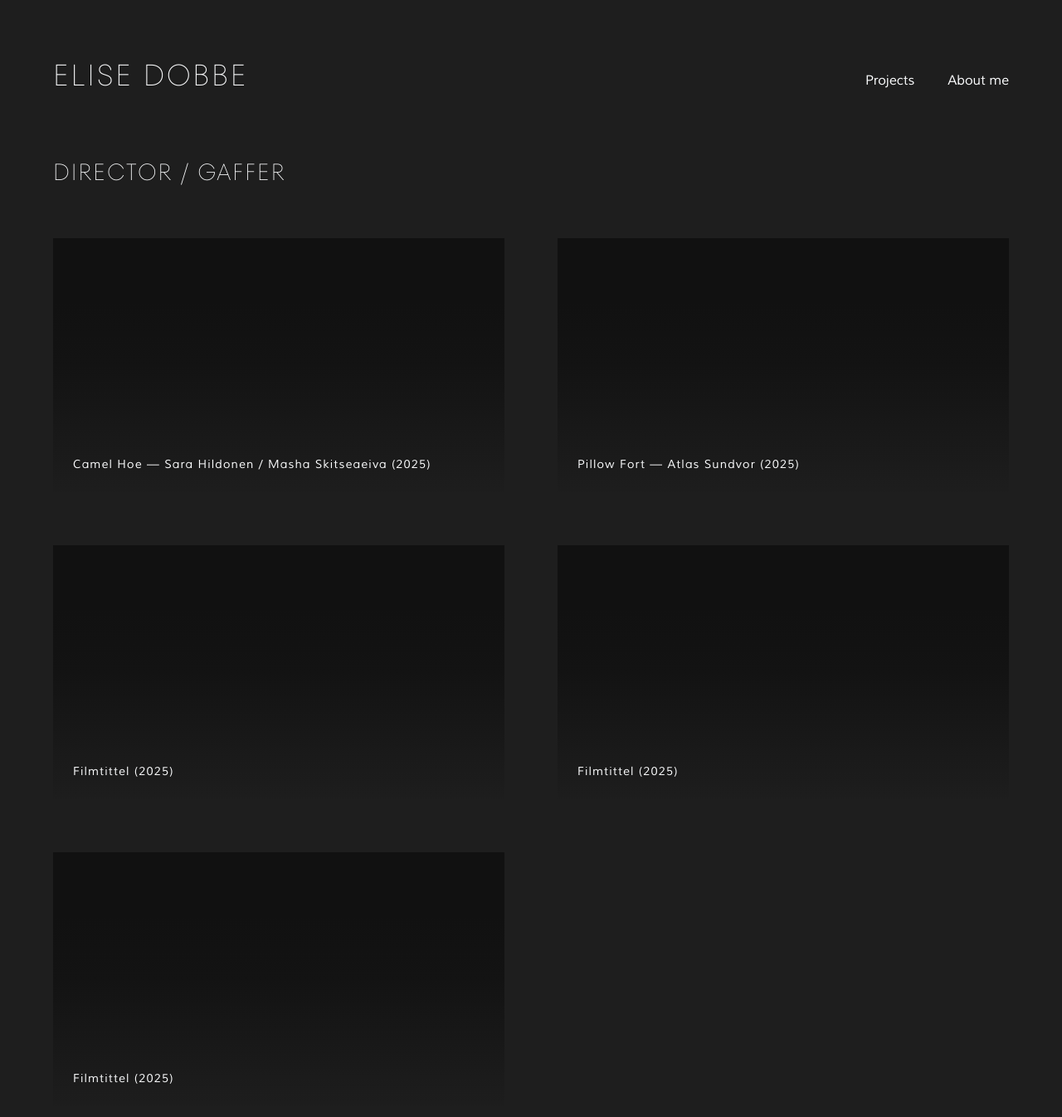
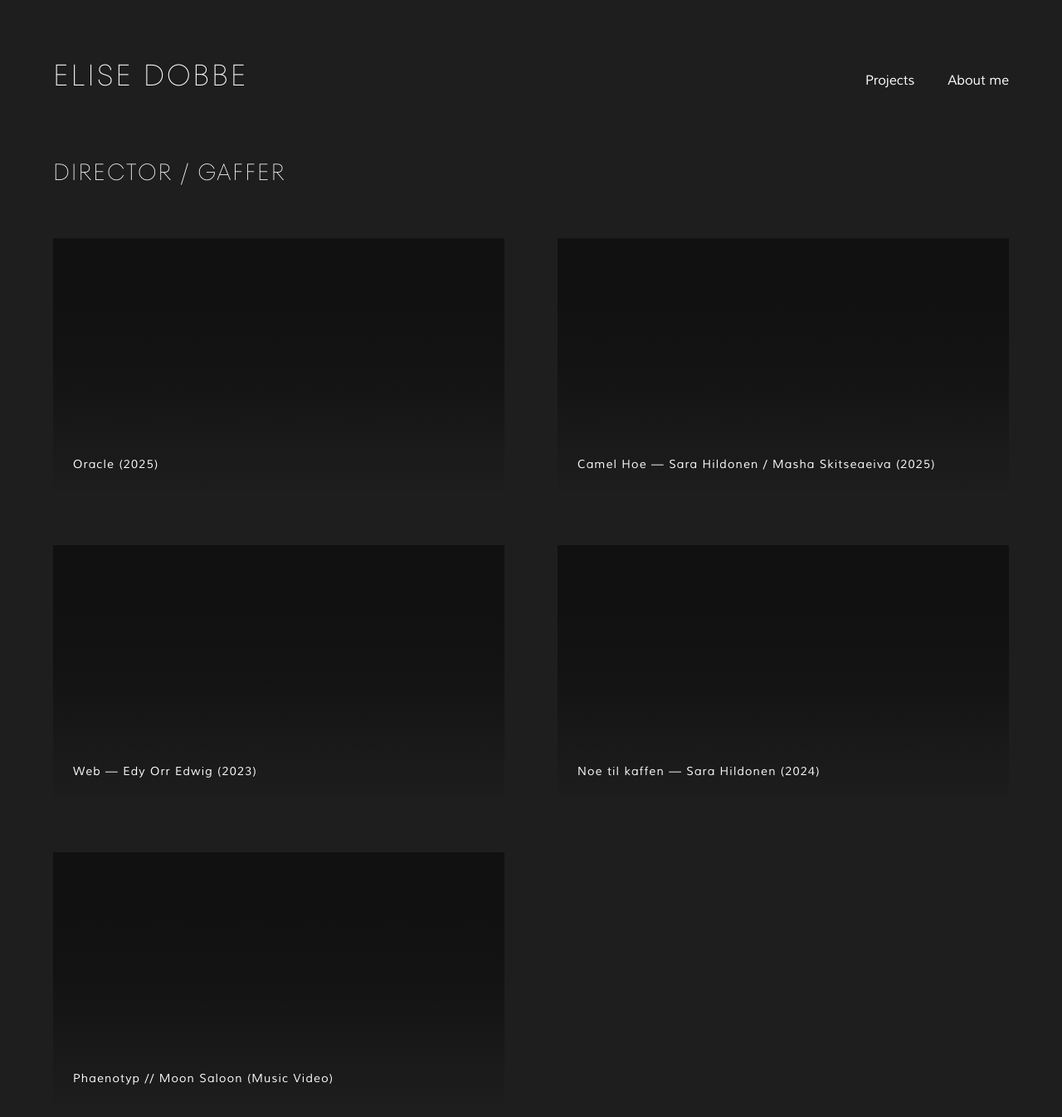
Before and after one commit to elisedobbe/portfolio, an MkDocs documentation site: the page built from docs/projects.md, in a window 1280 px wide and 1400 px high. Shown: the top 1346 px of the window at 83% size. Built offline with MkDocs 1.6.1 and Material for MkDocs 9.7.7, drawn with Linux system fonts in a browser that asks for light colours; some of the changed text lies outside the part shown.

Commit message:
Update projects.md

```diff
--- a/docs/projects.md
+++ b/docs/projects.md
@@ -2,10 +2,27 @@
 
 <div class="project-grid">
 
+  <a class="project-card" href="oracle/">
+    <div class="project-card__video">
+      <iframe
+        data-src="https://drive.google.com/file/d/1U0nDwRXajUllmOyMOHaIpfCS4E7_QOwi/preview"
+        allow="autoplay; encrypted-media"
+        allowfullscreen>
+      </iframe>
+    </div>
+    <div class="project-card__overlay"></div>
+    <div class="project-card__play">
+      <svg viewBox="0 0 24 24"><polygon points="5,3 19,12 5,21"/></svg>
+    </div>
+    <div class="project-card__info">
+      <p class="project-card__meta">Oracle (2025)</p>
+    </div>
+  </a>
+
   <a class="project-card" href="camel-hoe/">
     <div class="project-card__video">
       <iframe
-        data-src="[https://www.youtube.com/embed/YOUTUBE_ID_1?autoplay=1&mute=1&controls=0&loop=1&playlist=YOUTUBE_ID_1&modestbranding=1](https://www.youtube.com/watch?v=eyabwMCRvYk)"
+        data-src="https://www.youtube.com/embed/eyabwMCRvYk?autoplay=1&mute=1&controls=0&loop=1&playlist=eyabwMCRvYk&modestbranding=1"
         allow="autoplay; encrypted-media"
         allowfullscreen>
       </iframe>
@@ -19,10 +36,10 @@
     </div>
   </a>
 
-  <a class="project-card" href="pillow-fort/">
+  <a class="project-card" href="web/">
     <div class="project-card__video">
       <iframe
-        data-src="https://www.youtube.com/embed/YOUTUBE_ID_2?autoplay=1&mute=1&controls=0&loop=1&playlist=YOUTUBE_ID_2&modestbranding=1"
+        data-src="https://www.youtube.com/embed/TwKqE8Oni9Q?autoplay=1&mute=1&controls=0&loop=1&playlist=TwKqE8Oni9Q&modestbranding=1"
         allow="autoplay; encrypted-media"
         allowfullscreen>
       </iframe>
@@ -32,14 +49,14 @@
       <svg viewBox="0 0 24 24"><polygon points="5,3 19,12 5,21"/></svg>
     </div>
     <div class="project-card__info">
-      <p class="project-card__meta">Pillow Fort — Atlas Sundvor (2025)</p>
+      <p class="project-card__meta">Web — Edy Orr Edwig (2023)</p>
     </div>
   </a>
 
-  <a class="project-card" href="film-3/">
+  <a class="project-card" href="noe-til-kaffen/">
     <div class="project-card__video">
       <iframe
-        data-src="https://www.youtube.com/embed/YOUTUBE_ID_3?autoplay=1&mute=1&controls=0&loop=1&playlist=YOUTUBE_ID_3&modestbranding=1"
+        data-src="https://www.youtube.com/embed/GBwhTfMuHWo?autoplay=1&mute=1&controls=0&loop=1&playlist=GBwhTfMuHWo&modestbranding=1"
         allow="autoplay; encrypted-media"
         allowfullscreen>
       </iframe>
@@ -49,14 +66,14 @@
       <svg viewBox="0 0 24 24"><polygon points="5,3 19,12 5,21"/></svg>
     </div>
     <div class="project-card__info">
-      <p class="project-card__meta">Filmtittel (2025)</p>
+      <p class="project-card__meta">Noe til kaffen — Sara Hildonen (2024)</p>
     </div>
   </a>
 
-  <a class="project-card" href="film-4/">
+  <a class="project-card" href="phaenotyp/">
     <div class="project-card__video">
       <iframe
-        data-src="https://www.youtube.com/embed/YOUTUBE_ID_4?autoplay=1&mute=1&controls=0&loop=1&playlist=YOUTUBE_ID_4&modestbranding=1"
+        data-src="https://www.youtube.com/embed/erxkNA9QGq0?autoplay=1&mute=1&controls=0&loop=1&playlist=erxkNA9QGq0&modestbranding=1"
         allow="autoplay; encrypted-media"
         allowfullscreen>
       </iframe>
@@ -66,24 +83,7 @@
       <svg viewBox="0 0 24 24"><polygon points="5,3 19,12 5,21"/></svg>
     </div>
     <div class="project-card__info">
-      <p class="project-card__meta">Filmtittel (2025)</p>
-    </div>
-  </a>
-
-  <a class="project-card" href="film-5/">
-    <div class="project-card__video">
-      <iframe
-        data-src="https://www.youtube.com/embed/YOUTUBE_ID_5?autoplay=1&mute=1&controls=0&loop=1&playlist=YOUTUBE_ID_5&modestbranding=1"
-        allow="autoplay; encrypted-media"
-        allowfullscreen>
-      </iframe>
-    </div>
-    <div class="project-card__overlay"></div>
-    <div class="project-card__play">
-      <svg viewBox="0 0 24 24"><polygon points="5,3 19,12 5,21"/></svg>
-    </div>
-    <div class="project-card__info">
-      <p class="project-card__meta">Filmtittel (2025)</p>
+      <p class="project-card__meta">Phaenotyp // Moon Saloon (Music Video)</p>
     </div>
   </a>
 
@@ -98,37 +98,23 @@
 
 <div class="project-grid">
 
-  <a class="project-card" href="other-1/">
+  <a class="project-card" href="ashes/" target="_blank">
     <div class="project-card__video">
-      <iframe
-        data-src="https://www.youtube.com/embed/YOUTUBE_ID_6?autoplay=1&mute=1&controls=0&loop=1&playlist=YOUTUBE_ID_6&modestbranding=1"
-        allow="autoplay; encrypted-media"
-        allowfullscreen>
-      </iframe>
+      <div style="background: #222; width: 100%; height: 100%; display: flex; align-items: center; justify-content: center; color: #999; font-size: 14px;">No preview available</div>
     </div>
     <div class="project-card__overlay"></div>
-    <div class="project-card__play">
-      <svg viewBox="0 0 24 24"><polygon points="5,3 19,12 5,21"/></svg>
-    </div>
     <div class="project-card__info">
-      <p class="project-card__meta">Filmtittel (2025)</p>
+      <p class="project-card__meta">Ashes — Runner</p>
     </div>
   </a>
 
-  <a class="project-card" href="other-2/">
+  <a class="project-card" href="unter-haien/" target="_blank">
     <div class="project-card__video">
-      <iframe
-        data-src="https://www.youtube.com/embed/YOUTUBE_ID_7?autoplay=1&mute=1&controls=0&loop=1&playlist=YOUTUBE_ID_7&modestbranding=1"
-        allow="autoplay; encrypted-media"
-        allowfullscreen>
-      </iframe>
+      <div style="background: #222; width: 100%; height: 100%; display: flex; align-items: center; justify-content: center; color: #999; font-size: 14px;">No preview available</div>
     </div>
     <div class="project-card__overlay"></div>
-    <div class="project-card__play">
-      <svg viewBox="0 0 24 24"><polygon points="5,3 19,12 5,21"/></svg>
-    </div>
     <div class="project-card__info">
-      <p class="project-card__meta">Filmtittel (2025)</p>
+      <p class="project-card__meta">Unter Haien / Still Waters — Guilherme Caeiro (2025)</p>
     </div>
   </a>
 
```
